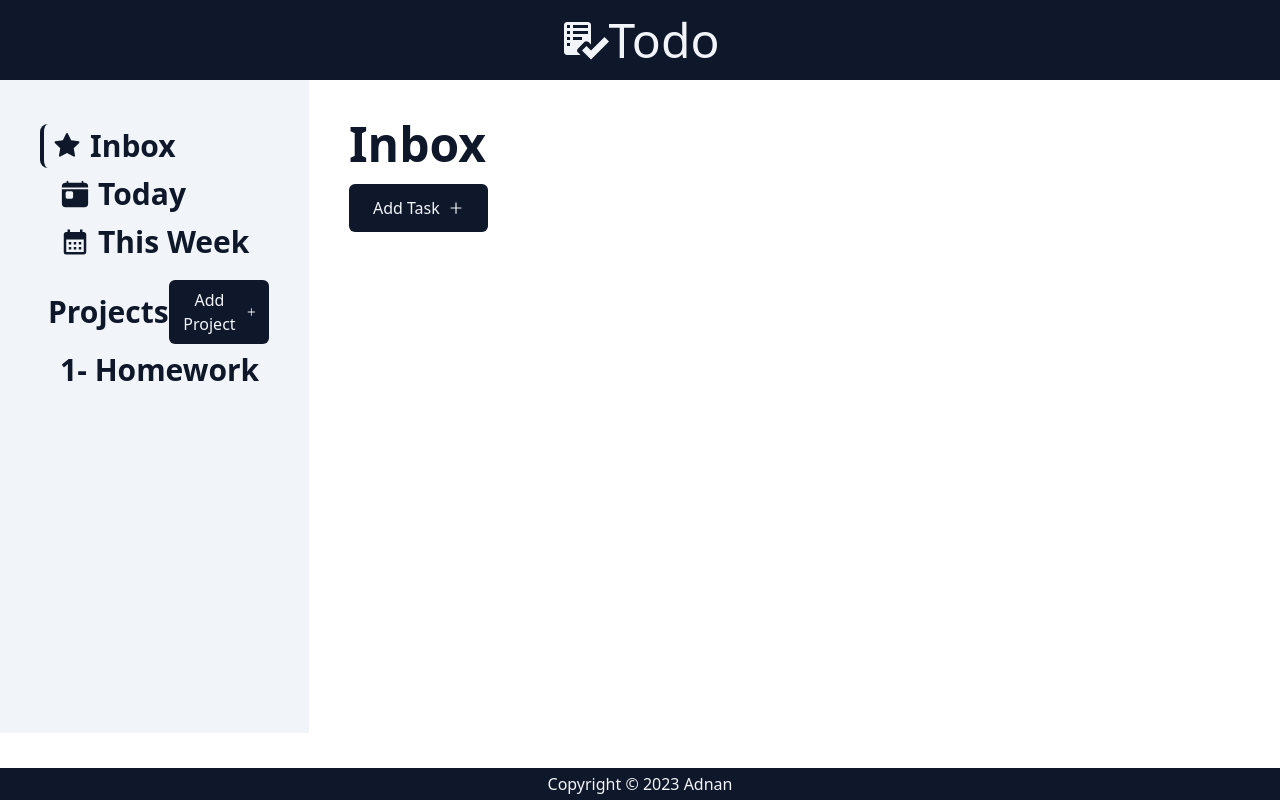
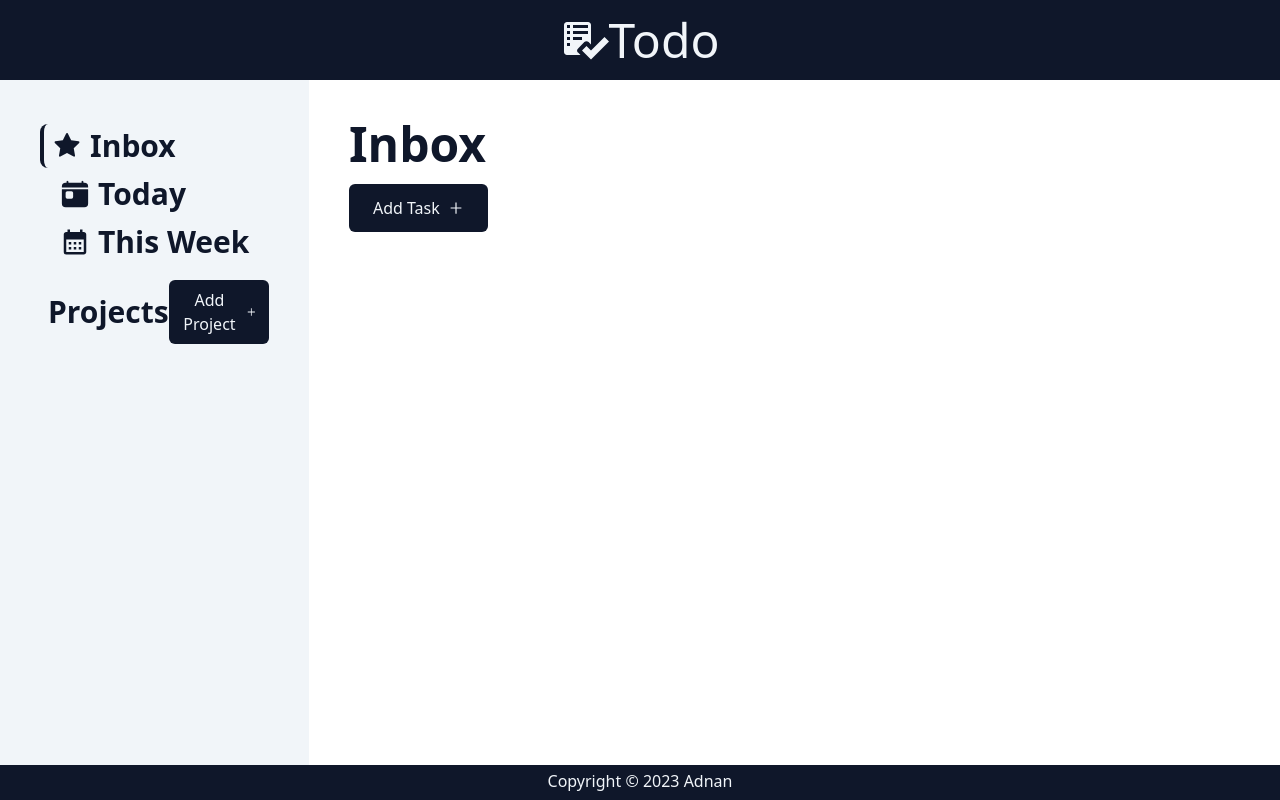
Before and after one commit to adnansyed101/reactTodoist, a React (Vite) app: page / in a window 1280 px wide. Built offline with nearby package versions, Linux system fonts and the light colour scheme.

Commit message:
add local storage and fix project page

```diff
--- a/src/App.tsx
+++ b/src/App.tsx
@@ -15,14 +15,15 @@ const App = (): JSX.Element => {
     () => JSON.parse(localStorage.getItem("tasks")!) || []
   );
   const [tabId, setTabId] = useState<string>("inbox");
-  const [projects, setProjects] = useState<Project[]>([
-    { id: uuidv4(), title: "Homework" },
-  ]);
+  const [projects, setProjects] = useState<Project[]>(
+    () => JSON.parse(localStorage.getItem("projects")!) || []
+  );
   const [showNav, setShowNav] = useState<boolean>(true);
 
   useEffect(() => {
     localStorage.setItem("tasks", JSON.stringify(tasks));
-  }, [tasks]);
+    localStorage.setItem("tasks", JSON.stringify(projects));
+  }, [tasks, projects]);
 
   const toggleTabs = (id: string): void => {
     setTabId(id);
@@ -75,9 +76,9 @@ const App = (): JSX.Element => {
 
   const showProjectPage = projects.map((project: Project) => {
     return (
-      <div key={project.id}>
-        {tabId === project.title && (
+      tabId === project.title && (
         <ProjectPage
+          key={project.id}
           project={project}
           createTask={createTask}
           tasks={tasks}
@@ -85,8 +86,7 @@ const App = (): JSX.Element => {
           removeTasks={removeTasks}
           editTask={editTask}
         />
-        )}
-      </div>
+      )
     );
   });
 
```
Lines whose indentation alone changed are shown as unchanged.
